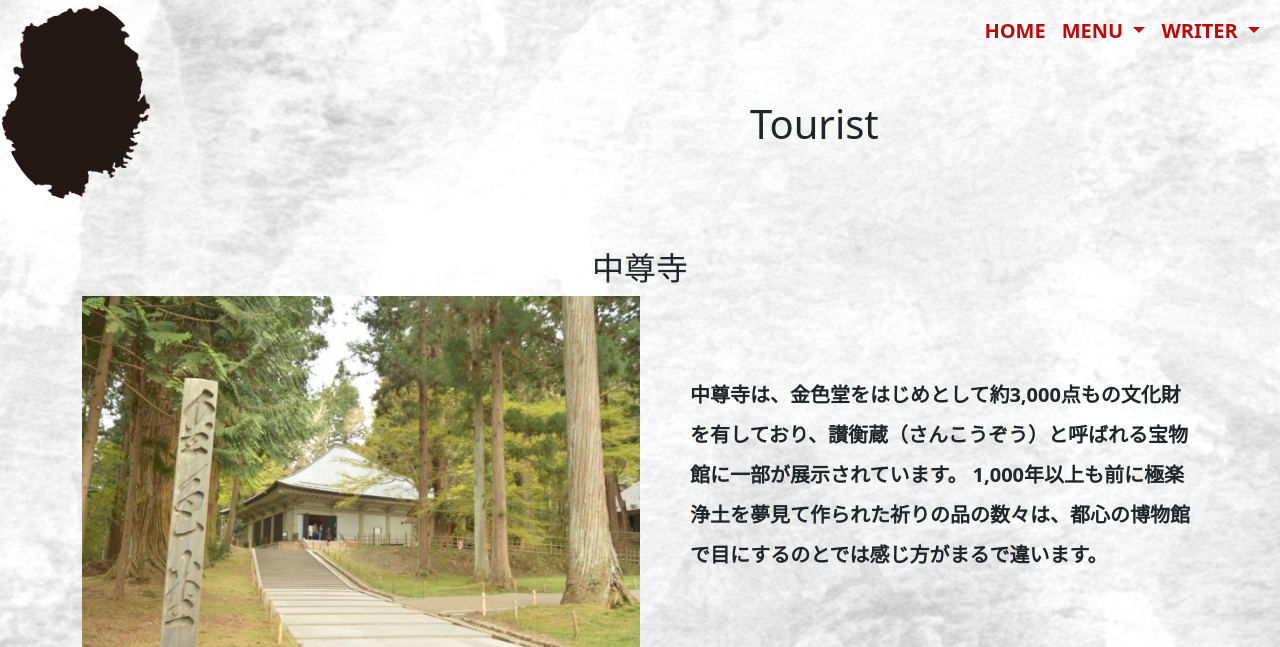
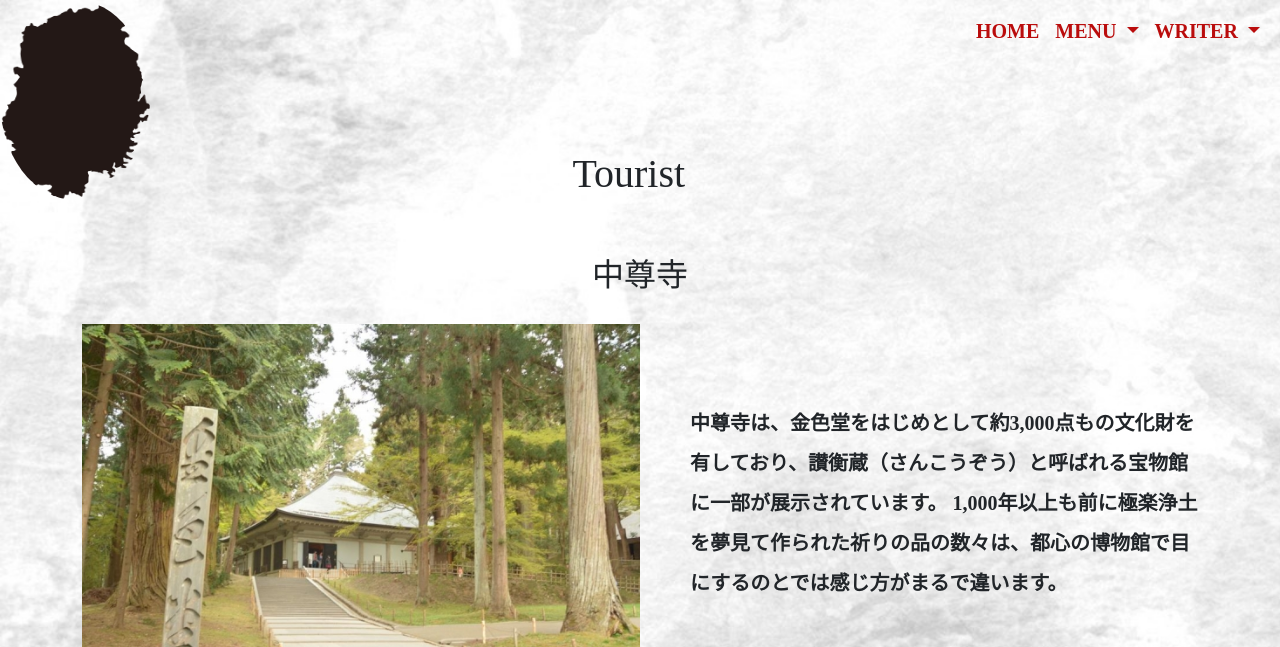
Before and after one commit to yuugo-08/team_kaihatu, a plain HTML site: page tourist/tourist.html in a window 1280 px wide. Shown: the top 647 px of the page. Drawn offline with nearby package versions, Linux system fonts and the light colour scheme.

Commit message:
Update tourist.css

```diff
--- a/tourist/tourist.css
+++ b/tourist/tourist.css
@@ -1,11 +1,19 @@
-
 @charset "UTF-8";
+html{
+  font-size: 100%;
+}
 h2{
     text-align: center;
-    font-family: 'Kaisei Tokumin', serif;
+
+    margin-bottom: 30px;
 }
 
+body{
 
+    font-family: "游明朝体", "Yu Mincho", YuMincho, "ヒラギノ明朝 Pro", "Hiragino Mincho Pro", "MS P明朝", "MS PMincho", serif;
+
+
+}
 .container{
   display: flex;
   justify-content: space-around;
@@ -13,11 +21,7 @@ h2{
   }
 
 
-#TOUR{
-  background-image: url(t.img/white_00041.jpg);
-  background-size: cover;
 
-}
 
 
 
@@ -57,20 +61,6 @@ a.btn:hover {
   transform: translateY(3px);
 }
 
-
-.left img {
-  width: 150px;
-  height: 200px;
-  border-radius: 50%;
-}
-
-.right{
-  margin-left: 600px;
-  margin-top: 100px;
-}
-.box{
-  display: flex;
-}
 
 
 
```
